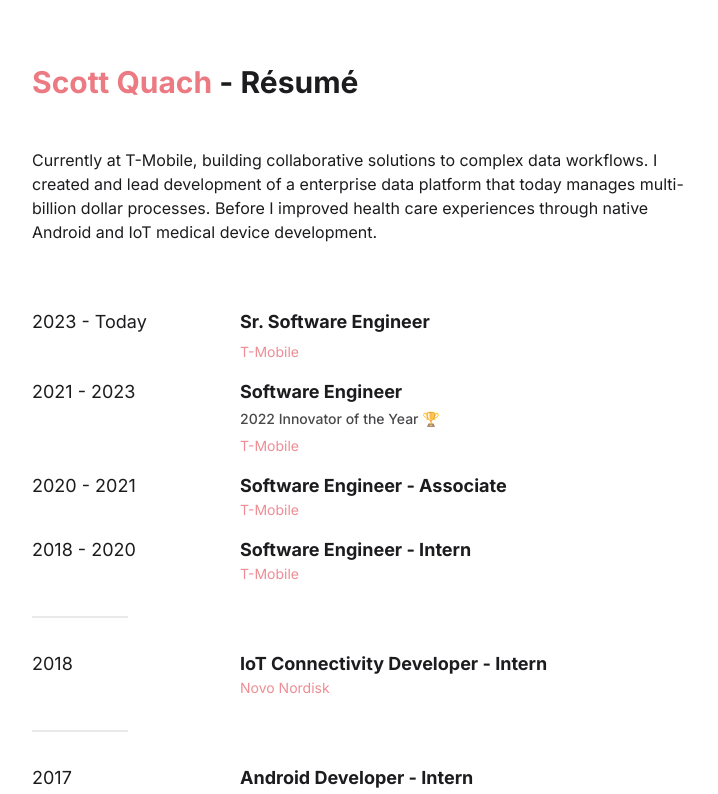
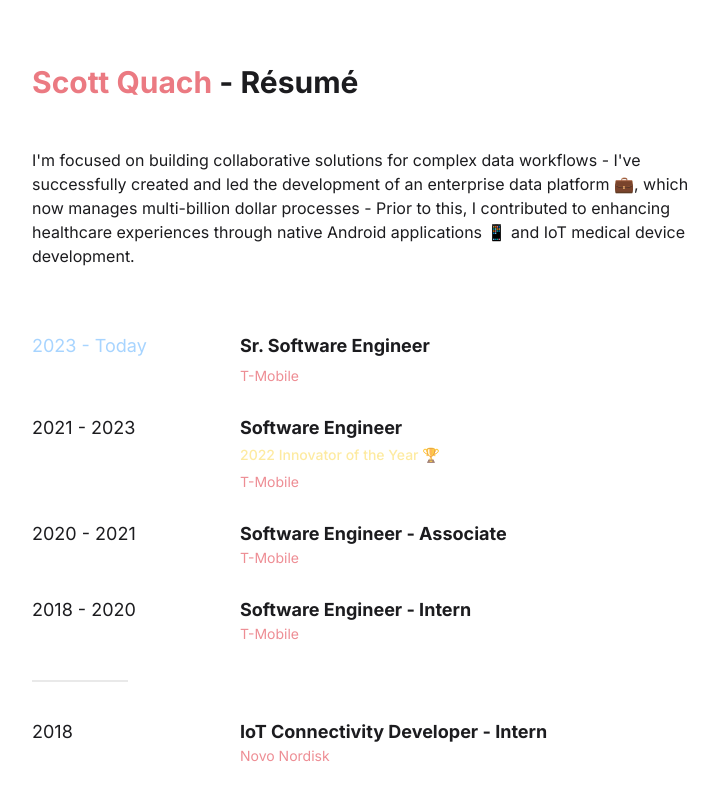
Before and after one commit to scottquach/Portfolio-2022, a React (Create React App) app: page /resume in a window 1280 px wide. Shown: the top 794 px of the page, without its empty margins (272-990 px from the left). Built offline with nearby package versions, Linux system fonts and the light colour scheme.

Commit message:
Wording updates

```diff
--- a/src/App.css
+++ b/src/App.css
@@ -1,8 +1,7 @@
-
 .App {
     display: flex;
     flex-direction: column;
-    width: 100vw;
+    max-width: 100vw;
     min-height: 100vh;
     background-color: #ffffff;
     color: #1c1c1f;
@@ -43,7 +42,7 @@
     display: grid;
     grid-template-columns: 8rem auto;
     justify-items: start;
-    row-gap: 1rem;
+    row-gap: 2rem;
     column-gap: 1rem;
 }
 
@@ -52,7 +51,7 @@
     opacity: 0.1;
     width: 6rem;
     /* width: 0rem; */
-    margin: 2rem 0;
+    margin: 2.25rem 0;
 }
 
 .dark .divider {
@@ -77,7 +76,7 @@
         display: grid;
         grid-template-columns: 8rem auto;
         justify-items: start;
-        row-gap: 1rem;
+        row-gap: 1.75rem;
         column-gap: 5rem;
     }
 }
--- a/src/components/Home.js
+++ b/src/components/Home.js
@@ -5,28 +5,28 @@ import Footer from './Footer';
 export default function Home() {
     return (
         <div className="flex flex-col w-full h-full flex-1">
-            <div className="flex justify-between">
+            <div className="flex justify-left gap-7">
+                <img className="profile-image" alt="Profile" src={require('../assets/profile.jpg')}></img>
                 <div className="flex flex-col items-start">
                     <header className="text-4xl font-bold">Scott Quach</header>
                     <div className="text-left text-xl opacity-90">Digital Creator ( Developer / Photographer )</div>
                 </div>
-                <img className="profile-image" alt="Profile" src={require('../assets/profile.jpg')}></img>
             </div>
 
             <p className="text-left my-10">
                 Sr. Software engineer{' '}
                 <a
-                    className="text-primary hover:underline dark:text-primary-light font-medium"
+                    className="text-primary hover:underline dark:text-primary-light font-medium underline"
                     href="https://www.t-mobile.com"
                     target="_blank"
                     rel="noreferrer"
                 >
                     @T-Mobile
                 </a>{' '}
-                - I've been with T-Mobile since 2018 building enterprise leading data platforms - Before that I did some native
-                Android work at{' '}
+                - Building enterprise leading data platforms and tools since 2018 - Before that some native Android work
+                at{' '}
                 <a
-                    className="text-primary hover:underline dark:text-primary-light font-medium"
+                    className="text-primary hover:underline dark:text-primary-light font-medium underline"
                     href="https://www.accolade.com"
                     target="_blank"
                     rel="noreferrer"
@@ -36,13 +36,13 @@ export default function Home() {
                 - Here's a{' '}
                 <Link
                     to="/resume"
-                    className="text-primary cursor-pointer hover:underline dark:text-primary-light font-medium"
+                    className="text-primary cursor-pointer hover:underline dark:text-primary-light font-medium underline"
                 >
                     résumé
                 </Link>{' '}
                 for the curious - I moonlight as a photography, you can find my work{' '}
                 <a
-                    className="text-primary hover:underline dark:text-primary-light font-medium"
+                    className="text-primary hover:underline dark:text-primary-light font-medium underline"
                     href="https://www.instagram.com/jpg.by.scottq/"
                     target="_blank"
                     rel="noreferrer"
@@ -56,7 +56,7 @@ export default function Home() {
             <div className="flex flex-col items-start mb-10 text-primary">
                 <AppLink>
                     <Link to="/resume" className="font-medium">
-                        Résumé and experience
+                        Résumé
                     </Link>
                 </AppLink>
                 <AppLink>
--- a/src/components/Resume.js
+++ b/src/components/Resume.js
@@ -12,14 +12,15 @@ export default function Resume() {
                 - Résumé
             </div>
             <div className="text-left">
-                Currently at T-Mobile, building collaborative solutions to complex data workflows. I created and lead
-                development of a enterprise data platform that today manages multi-billion dollar processes. Before I
-                improved health care experiences through native Android and IoT medical device development.
+                I'm focused on building collaborative solutions for complex data workflows - I've successfully created
+                and led the development of an enterprise data platform 💼, which now manages multi-billion dollar
+                processes - Prior to this, I contributed to enhancing healthcare experiences through native Android
+                applications 📱 and IoT medical device development.
             </div>
 
             <div className="flex flex-col mt-16 mb-16">
                 <div className="experience-grid">
-                    <div className="text-lg">2023 - Today</div>
+                    <div className="text-lg text-primary-light">2023 - Today</div>
                     <div className="text-left">
                         <div className="mb-1.5">
                             <div className="font-semibold text-lg">Sr. Software Engineer</div>
@@ -31,7 +32,9 @@ export default function Resume() {
                     <div className="text-left">
                         <div className="mb-1.5">
                             <div className="font-semibold text-lg">Software Engineer</div>
-                            <span className="opacity-80 text-sm font-medium">2022 Innovator of the Year 🏆</span>
+                            <span className="opacity-80 text-sm font-medium text-amber-200">
+                                2022 Innovator of the Year 🏆
+                            </span>
                         </div>
                         <div className="text-primary text-sm opacity-85 dark:text-primary-light">T-Mobile</div>
                     </div>
```
